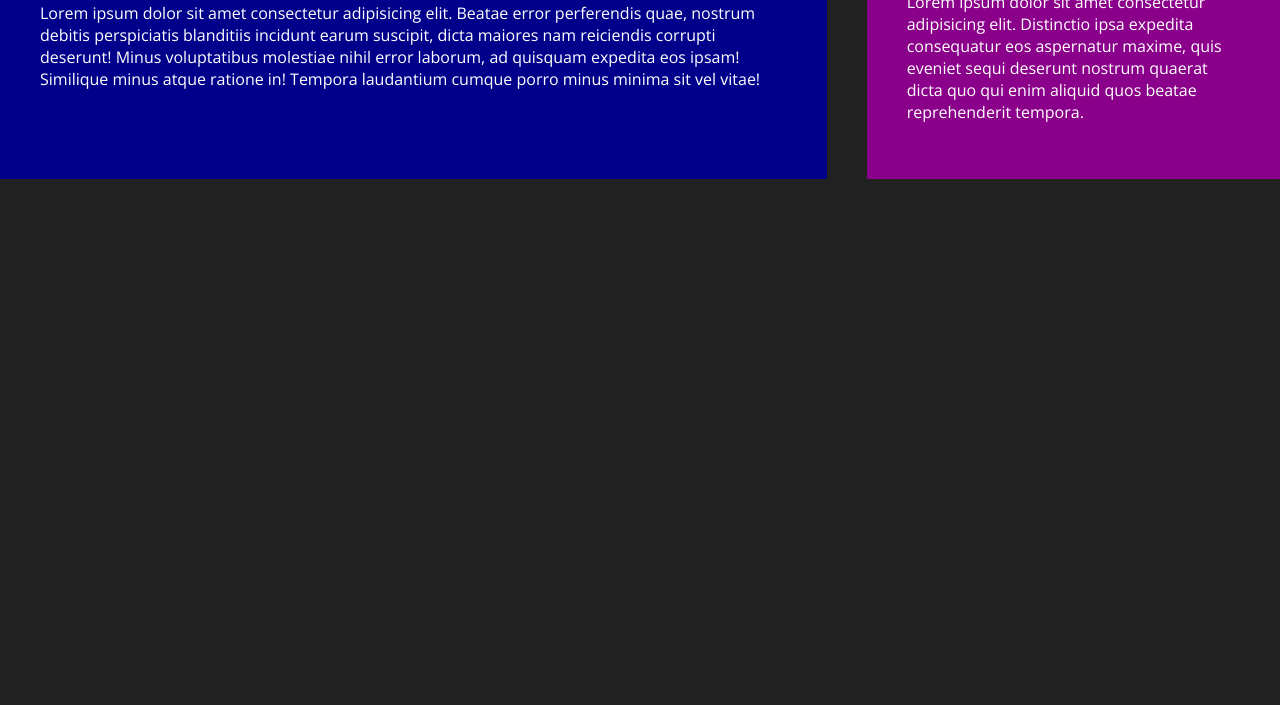
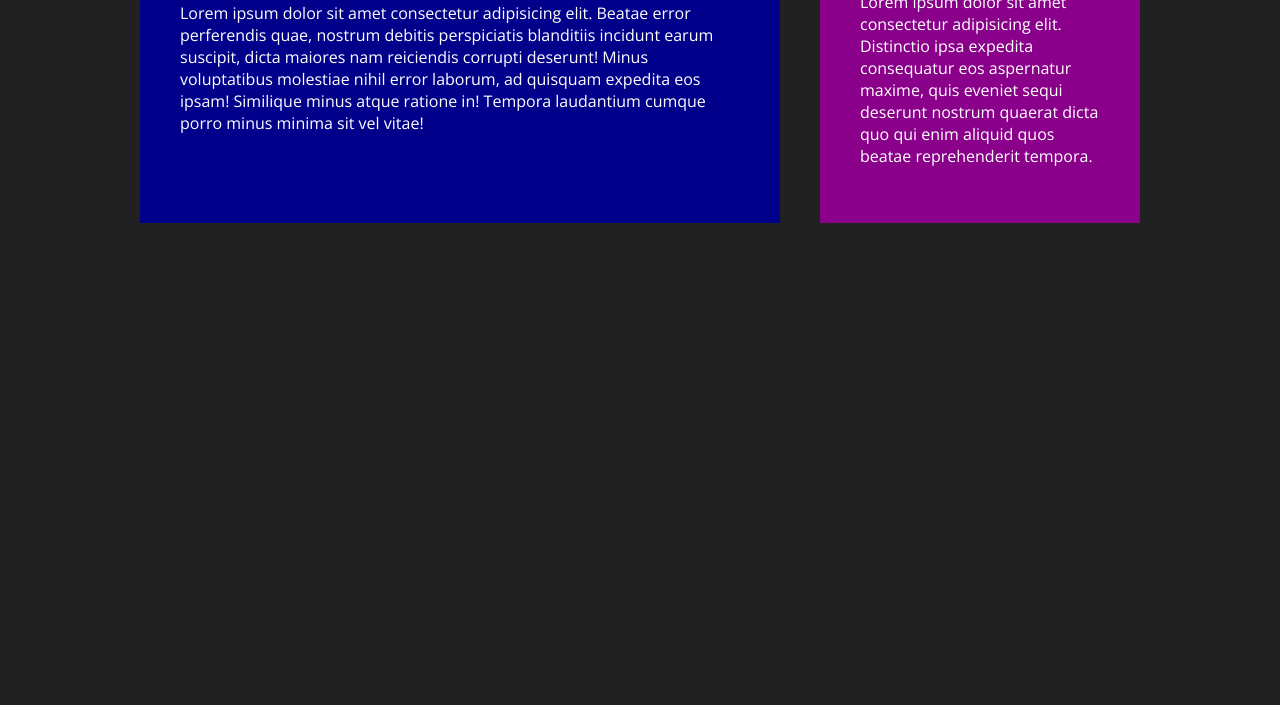
Before and after one commit to mihailocv/responsive-design-beginners, a plain HTML site: page index.html in a window 1280 px wide. Shown: the part 95-800 px from the top of the page. Drawn offline with nearby package versions, Linux system fonts and the light colour scheme.

Commit message:
Setting widths
Centrirali smo kontent na stranici i stavili da na telefonu postoji padding od po 20px sa strana i da na veliki ekranima kontent nije siri od 1000px.

```diff
--- a/app/scss/layout/_grid.scss
+++ b/app/scss/layout/_grid.scss
@@ -3,6 +3,8 @@
   grid-template-columns: 1fr;
   grid-template-rows: auto auto;
   gap: 40px;
+  width: min(100% - 40px, 1000px);
+  margin-inline: auto;
 
   @media (min-width: 900px) {
     grid-template-columns: 2fr 1fr;
```
Also changed, not shown: dist/style.css, 1 other file.
